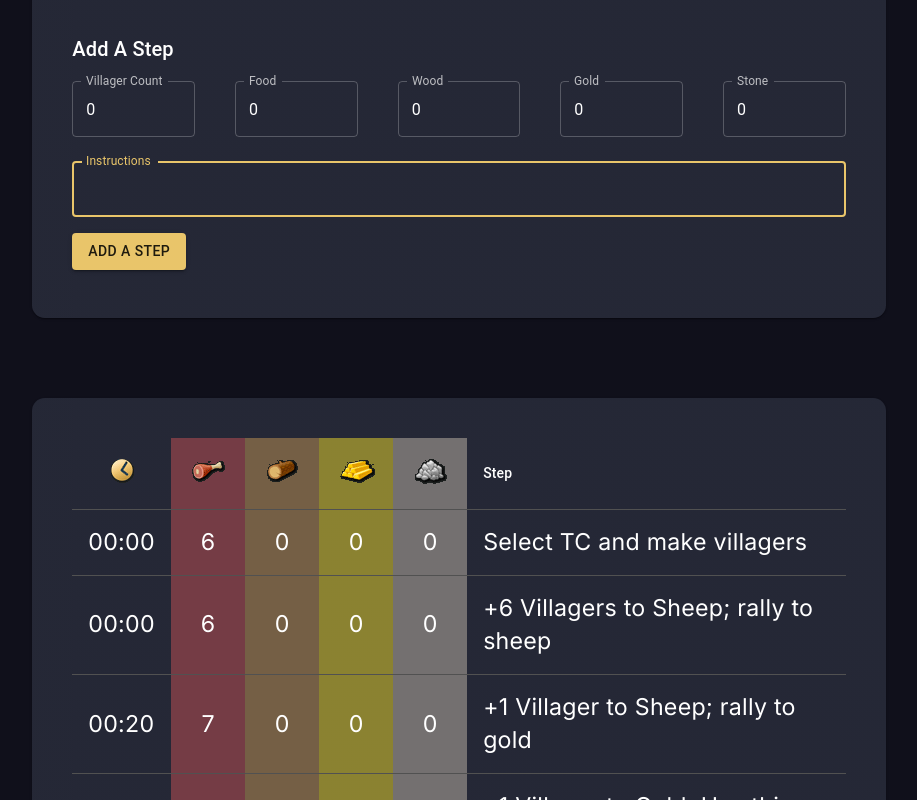
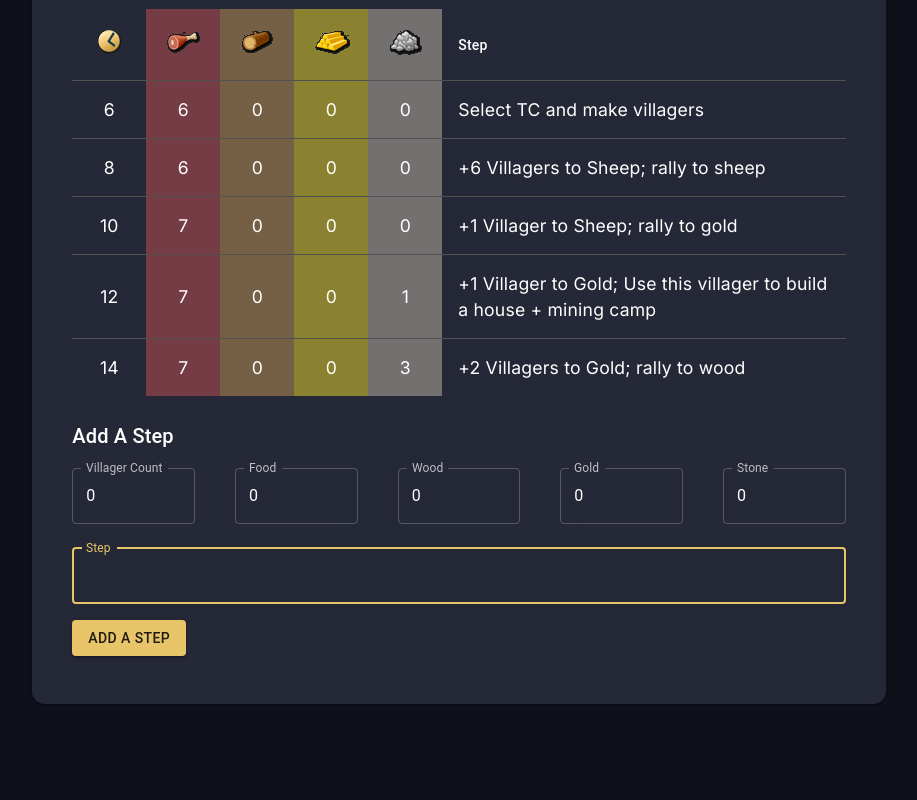
Before and after one commit to CydoEntis/age-of-empires-build-orders-client, a React (Vite) app: page /build/create in a window 1280 px wide. Shown: the part 620-1420 px from the top of the page, without its empty margins (181-1098 px from the left). After the commit the page ends 1340 px from the top, so only its background shows below. Built offline with nearby package versions, Linux system fonts and the light colour scheme; no server answers.

Commit message:
Added steps table

```diff
--- /dev/null
+++ b/src/components/table/StepTableBody.tsx
@@ -0,0 +1,12 @@
+import { TableBody } from "@mui/material";
+import React from "react";
+
+type Props = {
+  children: React.ReactNode;
+};
+
+function StepTableBody({ children }: Props) {
+  return <TableBody>{children}</TableBody>;
+}
+
+export default StepTableBody;
--- a/src/components/CustomTableCell.tsx
+++ b/src/components/table/StepTableCell.tsx
@@ -6,7 +6,7 @@ type Props = {
   align?: "left" | "center" | "right" | "justify";
 };
 
-function CustomTableCell({ item, type, align }: Props) {
+function StepTableCell({ item, type, align }: Props) {
   let color = "";
   switch (type) {
     case "food":
@@ -32,7 +32,7 @@ function CustomTableCell({ item, type, align }: Props) {
       sx={{
         backgroundColor: `${color}`,
         fontFamily: "Inter",
-        fontSize: "1.45rem",
+        fontSize: "1.1rem",
       }}
     >
       {item}
@@ -40,4 +40,4 @@ function CustomTableCell({ item, type, align }: Props) {
   );
 }
 
-export default CustomTableCell;
+export default StepTableCell;
--- /dev/null
+++ b/src/components/table/StepTableHead.tsx
@@ -0,0 +1,37 @@
+import { TableCell, TableHead, TableRow } from "@mui/material";
+import React from "react";
+
+import Time from "../../assets/time.png"
+import Food from "../../assets/food.png"
+import Wood from "../../assets/wood.png"
+import Gold from "../../assets/gold.png"
+import Stone from "../../assets/stone.png"
+
+type Props = {};
+
+function StepTableHead({}: Props) {
+  return (
+    <TableHead>
+      <TableRow>
+        <TableCell align="center">
+          <img src={Time} />
+        </TableCell>
+        <TableCell align="center" sx={{ backgroundColor: "#ff61615d" }}>
+          <img src={Food} />
+        </TableCell>
+        <TableCell align="center" sx={{ backgroundColor: "#ffc0615d" }}>
+          <img src={Wood} />
+        </TableCell>
+        <TableCell align="center" sx={{ backgroundColor: "#ffea2b77" }}>
+          <img src={Gold} />
+        </TableCell>
+        <TableCell align="center" sx={{ backgroundColor: "#fdedd65d" }}>
+          <img src={Stone} />
+        </TableCell>
+        <TableCell>Step</TableCell>
+      </TableRow>
+    </TableHead>
+  );
+}
+
+export default StepTableHead;
--- /dev/null
+++ b/src/components/table/StepTableRow.tsx
@@ -0,0 +1,31 @@
+import { TableRow } from "@mui/material";
+import React from "react";
+import StepTableCell from "./StepTableCell";
+
+type Props = {
+  id: number;
+  villagers: number;
+  food: number;
+  wood: number;
+  gold: number;
+  stone: number;
+  step: string;
+};
+
+function StepTableRow({ id, villagers, food, wood, gold, stone, step }: Props) {
+  return (
+    <TableRow
+      key={id}
+      sx={{ "&:last-child td, &:last-child th": { border: 0 } }}
+    >
+      <StepTableCell item={villagers} align="center" />
+      <StepTableCell item={food} type={"food"} align="center" />
+      <StepTableCell item={wood} type={"wood"} align="center" />
+      <StepTableCell item={gold} type={"gold"} align="center" />
+      <StepTableCell item={stone} type={"stone"} align="center" />
+      <StepTableCell item={step} />
+    </TableRow>
+  );
+}
+
+export default StepTableRow;
--- a/src/features/builds/BuildSteps.tsx
+++ b/src/features/builds/BuildSteps.tsx
@@ -14,7 +14,7 @@ import Wood from "../../assets/wood.png"
 import Gold from "../../assets/gold.png"
 import Stone from "../../assets/stone.png"
 import React from "react";
-import CustomTableCell from "../../components/CustomTableCell";
+import CustomTableCell from "../../components/table/StepTableCell";
 
 type Props = {};
 
--- /dev/null
+++ b/src/features/builds/Steps.tsx
@@ -0,0 +1,68 @@
+import {
+  TableContainer,
+  Paper,
+  Table,
+  TableHead,
+  TableRow,
+  TableCell,
+  TableBody,
+  Grid,
+} from "@mui/material";
+import React from "react";
+import GridItem from "../../components/grid/GridItem";
+import StepTableHead from "../../components/table/StepTableHead";
+import StepTableBody from "../../components/table/StepTableBody";
+import StepTableRow from "../../components/table/StepTableRow";
+
+type Props = {};
+
+function createData(
+  id: number,
+  villagers: number,
+  food: number,
+  wood: number,
+  gold: number,
+  stone: number,
+  step: string
+) {
+  return { id, villagers, food, wood, gold, stone, step };
+}
+
+const steps = [
+  createData(1, 6, 6, 0, 0, 0, "Select TC and make villagers"),
+  createData(2, 8, 6, 0, 0, 0, "+6 Villagers to Sheep; rally to sheep"),
+  createData(3, 10, 7, 0, 0, 0, "+1 Villager to Sheep; rally to gold"),
+  createData(
+    4,
+    12,
+    7,
+    0,
+    0,
+    1,
+    "+1 Villager to Gold; Use this villager to build a house + mining camp"
+  ),
+  createData(5, 14, 7, 0, 0, 3, "	+2 Villagers to Gold; rally to wood"),
+];
+
+function Steps({}: Props) {
+  return (
+      <Table sx={{ minWidth: 650 }} aria-label="simple table">
+        <StepTableHead />
+        <StepTableBody>
+          {steps.map((step) => (
+            <StepTableRow
+              id={step.id}
+              villagers={step.villagers}
+              food={step.food}
+              wood={step.wood}
+              gold={step.gold}
+              stone={step.stone}
+              step={step.step}
+            />
+          ))}
+        </StepTableBody>
+      </Table>
+  );
+}
+
+export default Steps;
--- a/src/features/create-build/BuildForm.tsx
+++ b/src/features/create-build/BuildForm.tsx
@@ -21,15 +21,10 @@ import { useForm } from "react-hook-form";
 import { zodResolver } from "@hookform/resolvers/zod";
 import FromDropdown from "../../components/form/FormDropdown";
 import FormInput from "../../components/form/FormInput";
-import BuildPreview from "../builds/BuildPreview";
+import BuildPreview from "../builds/Steps";
 import GridItem from "../../components/grid/GridItem";
-import CustomTableCell from "../../components/CustomTableCell";
-
-import Time from "../../assets/time.png"
-import Food from "../../assets/food.png"
-import Wood from "../../assets/wood.png"
-import Gold from "../../assets/gold.png"
-import Stone from "../../assets/stone.png"
+import CustomTableCell from "../../components/table/StepTableCell";
+import Steps from "../builds/Steps";
 
 type Props = {};
 
@@ -201,34 +196,6 @@ const defaultBuildValues: BuildWithSteps = {
   steps: [],
 };
 
-function createData(
-  id: number,
-  time: string,
-  food: number,
-  wood: number,
-  gold: number,
-  stone: number,
-  text: string
-) {
-  return { id, time, food, wood, gold, stone, text };
-}
-
-const rows = [
-  createData(1, "00:00", 6, 0, 0, 0, "Select TC and make villagers"),
-  createData(2, "00:00", 6, 0, 0, 0, "+6 Villagers to Sheep; rally to sheep"),
-  createData(3, "00:20", 7, 0, 0, 0, "+1 Villager to Sheep; rally to gold"),
-  createData(
-    4,
-    "00:40",
-    7,
-    0,
-    0,
-    1,
-    "+1 Villager to Gold; Use this villager to build a house + mining camp"
-  ),
-  createData(5, "01:20", 7, 0, 0, 3, "	+2 Villagers to Gold; rally to wood"),
-];
-
 function BuildForm({}: Props) {
   const buildSchema: ZodType<Build> = z.object({
     name: z.string().min(5).max(20),
@@ -319,65 +286,11 @@ function BuildForm({}: Props) {
             options={buildTypes}
           />
         </Stack>
+        <Steps />
         <Typography variant="h6" mt={3}>
           Add A Step
         </Typography>
         <BuildStep />
-      </GridItem>
-      <GridItem>
-          <Table sx={{ minWidth: 650 }} aria-label="simple table">
-            <TableHead>
-              <TableRow>
-                <TableCell align="center">
-                  <img src={Time} />
-                </TableCell>
-                <TableCell align="center" sx={{ backgroundColor: "#ff61615d" }}>
-                  <img src={Food} />
-                </TableCell>
-                <TableCell align="center" sx={{ backgroundColor: "#ffc0615d" }}>
-                  <img src={Wood} />
-                </TableCell>
-                <TableCell align="center" sx={{ backgroundColor: "#ffea2b77" }}>
-                  <img src={Gold} />
-                </TableCell>
-                <TableCell align="center" sx={{ backgroundColor: "#fdedd65d" }}>
-                  <img src={Stone} />
-                </TableCell>
-                <TableCell>Step</TableCell>
-              </TableRow>
-            </TableHead>
-            <TableBody>
-              {rows.map((row) => (
-                <TableRow
-                  key={row.id}
-                  sx={{ "&:last-child td, &:last-child th": { border: 0 } }}
-                >
-                  <CustomTableCell item={row.time} />
-                  <CustomTableCell
-                    item={row.food}
-                    type={"food"}
-                    align="center"
-                  />
-                  <CustomTableCell
-                    item={row.wood}
-                    type={"wood"}
-                    align="center"
-                  />
-                  <CustomTableCell
-                    item={row.gold}
-                    type={"gold"}
-                    align="center"
-                  />
-                  <CustomTableCell
-                    item={row.stone}
-                    type={"stone"}
-                    align="center"
-                  />
-                  <CustomTableCell item={row.text} />
-                </TableRow>
-              ))}
-            </TableBody>
-          </Table>
       </GridItem>
     </>
   );
--- a/src/features/create-build/BuildStep.tsx
+++ b/src/features/create-build/BuildStep.tsx
@@ -10,7 +10,7 @@ import GridItem from "../../components/grid/GridItem";
 
 const defaultStepValues: Step = {
   villagerCount: 0,
-  instruction: "",
+  step: "",
   food: 0,
   wood: 0,
   gold: 0,
@@ -20,7 +20,7 @@ const defaultStepValues: Step = {
 function BuildStep() {
   const stepSchema: ZodType<Step> = z.object({
     villagerCount: z.number().min(0).max(200).nonnegative(),
-    instruction: z.string().min(10).max(50),
+    step: z.string().min(10).max(50),
     food: z.number().min(0).max(200).nonnegative(),
     wood: z.number().min(0).max(200).nonnegative(),
     gold: z.number().min(0).max(200).nonnegative(),
@@ -83,9 +83,9 @@ function BuildStep() {
           />
         </Stack>
         <FormInput
-          id="instruction"
-          name="instruction"
-          label="Instructions"
+          id="step"
+          name="step"
+          label="Step"
           control={control}
           type="text"
           variant="outlined"
--- a/src/store/slices/buildSlice.ts
+++ b/src/store/slices/buildSlice.ts
@@ -39,7 +39,7 @@ export interface BuildWithSteps extends Build {
 export interface Step {
   id?: string;
   villagerCount: number;
-  instruction: string;
+  step: string;
   food: number;
   wood: number;
   gold: number;
```
Also changed, not shown: src/features/builds/BuildPreview.tsx (deleted, +0 -70 lines).
